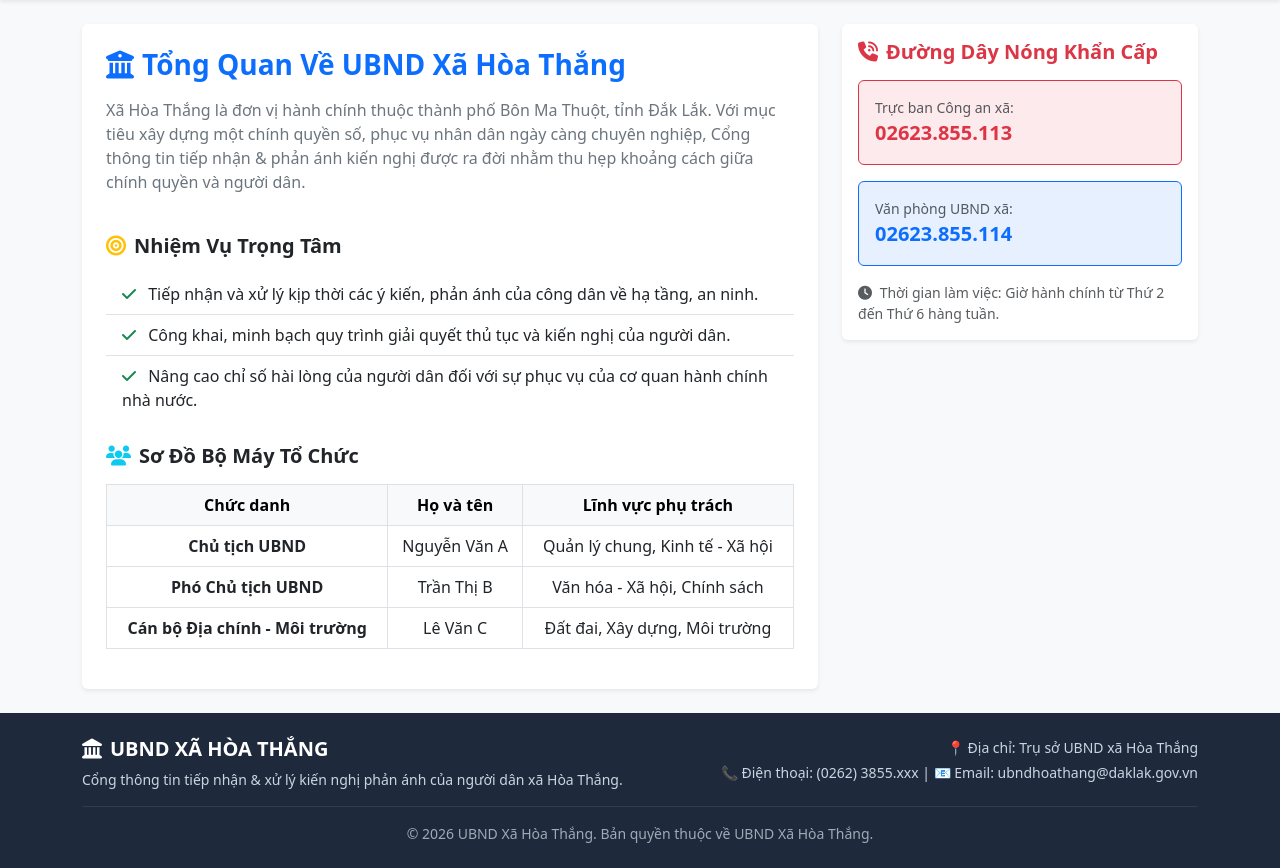
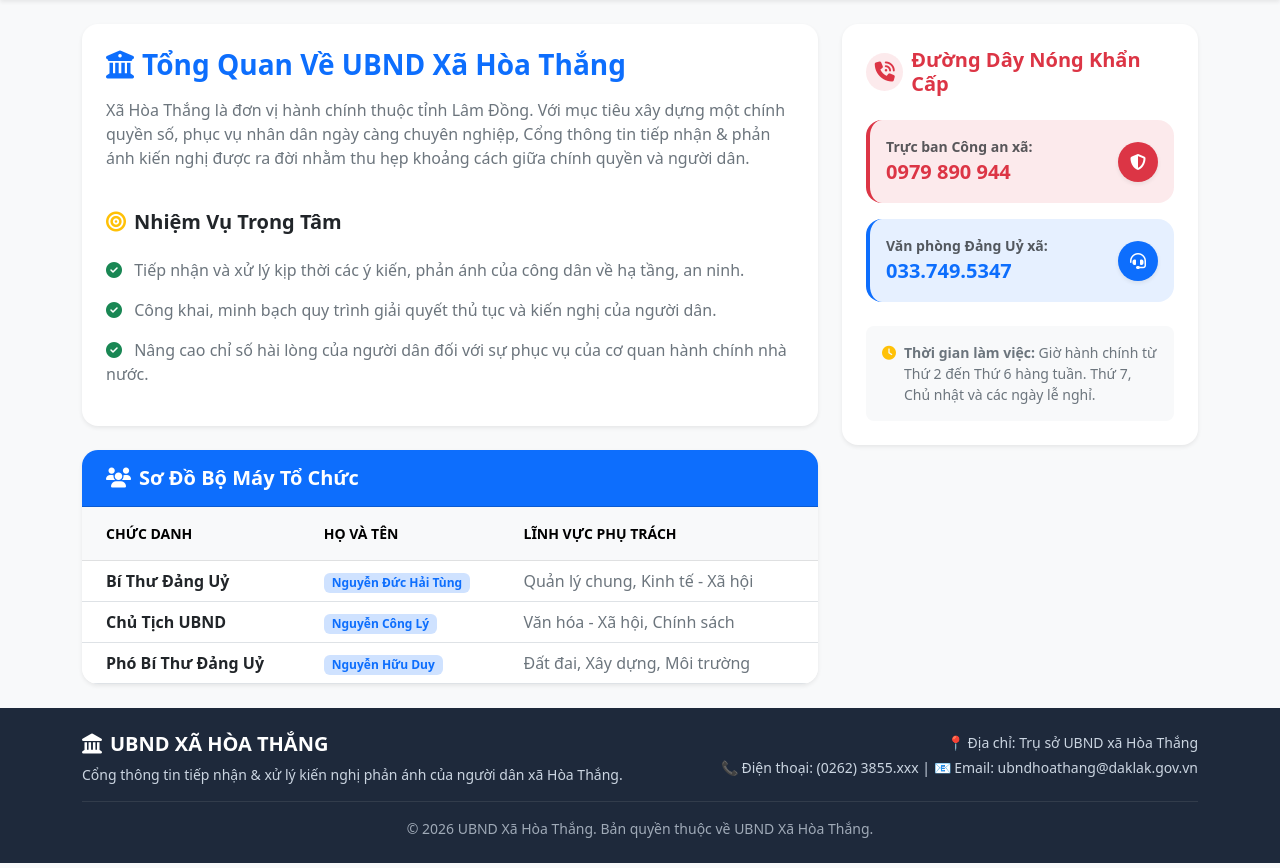
Before and after one commit to hau1401/quanlyphananh_xahoathang, a Flask app: page /about in a window 1280 px wide. Shown: the part 56-924 px from the top of the page. Run offline with Flask 3, Linux system fonts and the light colour scheme; some libraries are stand-ins or nearby versions.

Commit message:
Cập nhật tính năng mới

```diff
--- a/templates/about.html
+++ b/templates/about.html
@@ -4,65 +4,106 @@
 
 {% block content %}
 <div class="row g-4">
-    <div class="col-md-8">
-        <div class="card shadow-sm border-0 p-4">
-            <h3 class="fw-bold text-primary mb-3"><i class="fa-solid fa-building-columns me-2"></i>Tổng Quan Về UBND Xã Hòa Thắng</h3>
-            <p class="text-secondary leading-relaxed">
-                Xã Hòa Thắng là đơn vị hành chính thuộc thành phố Bôn Ma Thuột, tỉnh Đắk Lắk. Với mục tiêu xây dựng một chính quyền số, phục vụ nhân dân ngày càng chuyên nghiệp, Cổng thông tin tiếp nhận & phản ánh kiến nghị được ra đời nhằm thu hẹp khoảng cách giữa chính quyền và người dân.
+    <!-- CỘT BÊN TRÁI: THÔNG TIN TỔNG QUAN -->
+    <div class="col-lg-8">
+        <div class="card shadow-sm border-0 rounded-4 p-4 bg-white mb-4">
+            <h3 class="fw-bold text-primary mb-3">
+                <i class="fa-solid fa-building-columns me-2"></i>Tổng Quan Về UBND Xã Hòa Thắng
+            </h3>
+            <p class="text-secondary leading-relaxed fs-6">
+                Xã Hòa Thắng là đơn vị hành chính thuộc tỉnh Lâm Đồng. Với mục tiêu xây dựng một chính quyền số, phục vụ nhân dân ngày càng chuyên nghiệp, Cổng thông tin tiếp nhận & phản ánh kiến nghị được ra đời nhằm thu hẹp khoảng cách giữa chính quyền và người dân.
             </p>
 
-            <h5 class="fw-bold text-dark mt-4 mb-3"><i class="fa-solid fa-bullseye me-2 text-warning"></i>Nhiệm Vụ Trọng Tâm</h5>
-            <ul class="list-group list-group-flush mb-4">
-                <li class="list-group-item bg-transparent"><i class="fa-solid fa-check text-success me-2"></i> Tiếp nhận và xử lý kịp thời các ý kiến, phản ánh của công dân về hạ tầng, an ninh.</li>
-                <li class="list-group-item bg-transparent"><i class="fa-solid fa-check text-success me-2"></i> Công khai, minh bạch quy trình giải quyết thủ tục và kiến nghị của người dân.</li>
-                <li class="list-group-item bg-transparent"><i class="fa-solid fa-check text-success me-2"></i> Nâng cao chỉ số hài lòng của người dân đối với sự phục vụ của cơ quan hành chính nhà nước.</li>
+            <h5 class="fw-bold text-dark mt-4 mb-3">
+                <i class="fa-solid fa-bullseye me-2 text-warning"></i>Nhiệm Vụ Trọng Tâm
+            </h5>
+            <ul class="list-group list-group-flush mb-2">
+                <li class="list-group-item bg-transparent border-0 px-0 text-secondary">
+                    <i class="fa-solid fa-circle-check text-success me-2"></i> Tiếp nhận và xử lý kịp thời các ý kiến, phản ánh của công dân về hạ tầng, an ninh.
+                </li>
+                <li class="list-group-item bg-transparent border-0 px-0 text-secondary">
+                    <i class="fa-solid fa-circle-check text-success me-2"></i> Công khai, minh bạch quy trình giải quyết thủ tục và kiến nghị của người dân.
+                </li>
+                <li class="list-group-item bg-transparent border-0 px-0 text-secondary">
+                    <i class="fa-solid fa-circle-check text-success me-2"></i> Nâng cao chỉ số hài lòng của người dân đối với sự phục vụ của cơ quan hành chính nhà nước.
+                </li>
             </ul>
+        </div>
 
-            <h5 class="fw-bold text-dark mb-3"><i class="fa-solid fa-users me-2 text-info"></i>Sơ Đồ Bộ Máy Tổ Chức</h5>
+        <!-- BẢNG SƠ ĐỒ TỔ CHỨC CẬP NHẬT GIAO DIỆN XINH ĐẸP -->
+        <div class="card shadow-sm border-0 rounded-4 overflow-hidden">
+            <div class="card-header bg-primary text-white py-3 px-4">
+                <h5 class="fw-bold mb-0"><i class="fa-solid fa-users me-2"></i>Sơ Đồ Bộ Máy Tổ Chức</h5>
+            </div>
+            <div class="card-body p-0">
                 <div class="table-responsive">
-                <table class="table table-bordered text-center align-middle">
+                    <table class="table table-hover align-middle mb-0">
                         <thead class="table-light">
-                        <tr>
-                            <th>Chức danh</th>
-                            <th>Họ và tên</th>
-                            <th>Lĩnh vực phụ trách</th>
+                            <tr class="text-secondary small text-uppercase">
+                                <th class="ps-4 py-3">Chức danh</th>
+                                <th class="py-3">Họ và tên</th>
+                                <th class="py-3">Lĩnh vực phụ trách</th>
                             </tr>
                         </thead>
                         <tbody>
                             <tr>
-                            <td class="fw-bold">Chủ tịch UBND</td>
-                            <td>Nguyễn Văn A</td>
-                            <td>Quản lý chung, Kinh tế - Xã hội</td>
+                                <td class="ps-4 fw-bold text-dark">Bí Thư Đảng Uỷ</td>
+                                <td><span class="badge bg-primary-subtle text-primary fw-semibold px-2 py-1">Nguyễn Đức Hải Tùng</span></td>
+                                <td class="text-secondary">Quản lý chung, Kinh tế - Xã hội</td>
                             </tr>
                             <tr>
-                            <td class="fw-bold">Phó Chủ tịch UBND</td>
-                            <td>Trần Thị B</td>
-                            <td>Văn hóa - Xã hội, Chính sách</td>
+                                <td class="ps-4 fw-bold text-dark">Chủ Tịch UBND</td>
+                                <td><span class="badge bg-primary-subtle text-primary fw-semibold px-2 py-1">Nguyễn Công Lý</span></td>
+                                <td class="text-secondary">Văn hóa - Xã hội, Chính sách</td>
                             </tr>
                             <tr>
-                            <td class="fw-bold">Cán bộ Địa chính - Môi trường</td>
-                            <td>Lê Văn C</td>
-                            <td>Đất đai, Xây dựng, Môi trường</td>
+                                <td class="ps-4 fw-bold text-dark">Phó Bí Thư Đảng Uỷ</td>
+                                <td><span class="badge bg-primary-subtle text-primary fw-semibold px-2 py-1">Nguyễn Hữu Duy</span></td>
+                                <td class="text-secondary">Đất đai, Xây dựng, Môi trường</td>
                             </tr>
                         </tbody>
                     </table>
                 </div>
             </div>
         </div>
+    </div>
 
-    <!-- SIDEBAR THÔNG TIN ĐƯỜNG DÂY NÓNG -->
-    <div class="col-md-4">
-        <div class="card shadow-sm border-0 p-3 bg-white">
-            <h5 class="fw-bold text-danger mb-3"><i class="fa-solid fa-phone-volume me-2"></i>Đường Dây Nóng Khẩn Cấp</h5>
-            <div class="p-3 bg-danger bg-opacity-10 border border-danger rounded mb-3">
-                <small class="text-muted d-block">Trực ban Công an xã:</small>
-                <a href="tel:02623855113" class="fs-5 fw-bold text-danger text-decoration-none">02623.855.113</a>
+    <!-- CỘT BÊN PHẢI: ĐƯỜNG DÂY NÓNG ĐƯỢC THIẾT KẾ LẠI SANG TRỌNG -->
+    <div class="col-lg-4">
+        <div class="card shadow-sm border-0 rounded-4 p-4 bg-white">
+            <h5 class="fw-bold text-danger mb-4 d-flex align-items-center">
+                <div class="rounded-circle bg-danger bg-opacity-10 p-2 me-2 d-inline-flex align-items-center justify-content-center" style="width: 38px; height: 38px;">
+                    <i class="fa-solid fa-phone-volume text-danger"></i>
                 </div>
-            <div class="p-3 bg-primary bg-opacity-10 border border-primary rounded mb-3">
-                <small class="text-muted d-block">Văn phòng UBND xã:</small>
-                <a href="tel:02623855114" class="fs-5 fw-bold text-primary text-decoration-none">02623.855.114</a>
+                Đường Dây Nóng Khẩn Cấp
+            </h5>
+
+            <!-- Khối 1: Công an -->
+            <div class="p-3 mb-3 rounded-4 bg-danger bg-opacity-10 border-start border-4 border-danger d-flex align-items-center justify-content-between">
+                <div>
+                    <span class="text-muted small fw-semibold d-block">Trực ban Công an xã:</span>
+                    <a href="tel:02623855113" class="fs-5 fw-bold text-danger text-decoration-none">0979 890 944</a>
                 </div>
-            <p class="small text-muted mb-0"><i class="fa-solid fa-clock me-1"></i> Thời gian làm việc: Giờ hành chính từ Thứ 2 đến Thứ 6 hàng tuần.</p>
+                <div class="bg-danger text-white rounded-circle d-flex align-items-center justify-content-center shadow-sm" style="width: 40px; height: 40px;">
+                    <i class="fa-solid fa-shield-halved"></i>
+                </div>
+            </div>
+
+            <!-- Khối 2: UBND -->
+            <div class="p-3 mb-4 rounded-4 bg-primary bg-opacity-10 border-start border-4 border-primary d-flex align-items-center justify-content-between">
+                <div>
+                    <span class="text-muted small fw-semibold d-block">Văn phòng Đảng Uỷ xã:</span>
+                    <a href="tel:02623855114" class="fs-5 fw-bold text-primary text-decoration-none">033.749.5347</a>
+                </div>
+                <div class="bg-primary text-white rounded-circle d-flex align-items-center justify-content-center shadow-sm" style="width: 40px; height: 40px;">
+                    <i class="fa-solid fa-headset"></i>
+                </div>
+            </div>
+
+            <div class="p-3 rounded-3 bg-light text-secondary small d-flex align-items-start gap-2">
+                <i class="fa-solid fa-clock text-warning mt-1"></i>
+                <span><strong>Thời gian làm việc:</strong> Giờ hành chính từ Thứ 2 đến Thứ 6 hàng tuần. Thứ 7, Chủ nhật và các ngày lễ nghỉ.</span>
+            </div>
         </div>
     </div>
 </div>
```
Lines whose indentation alone changed are shown as unchanged.
